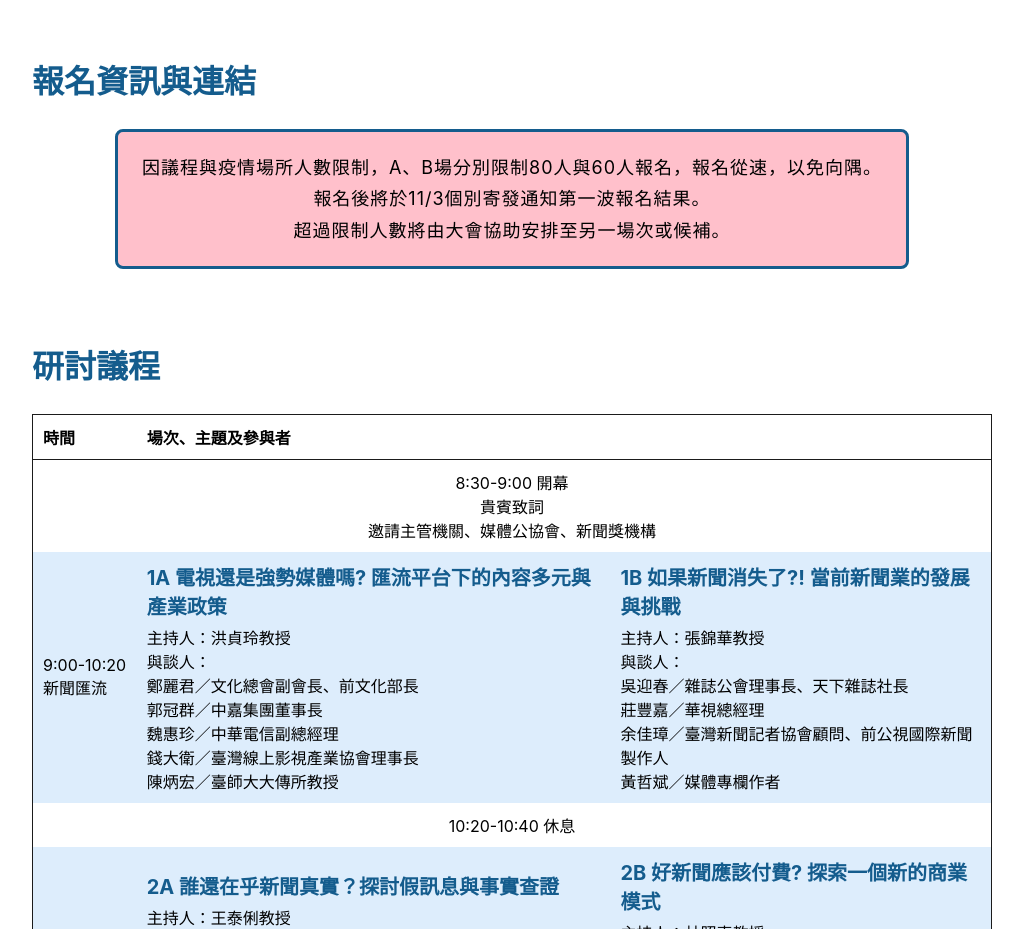
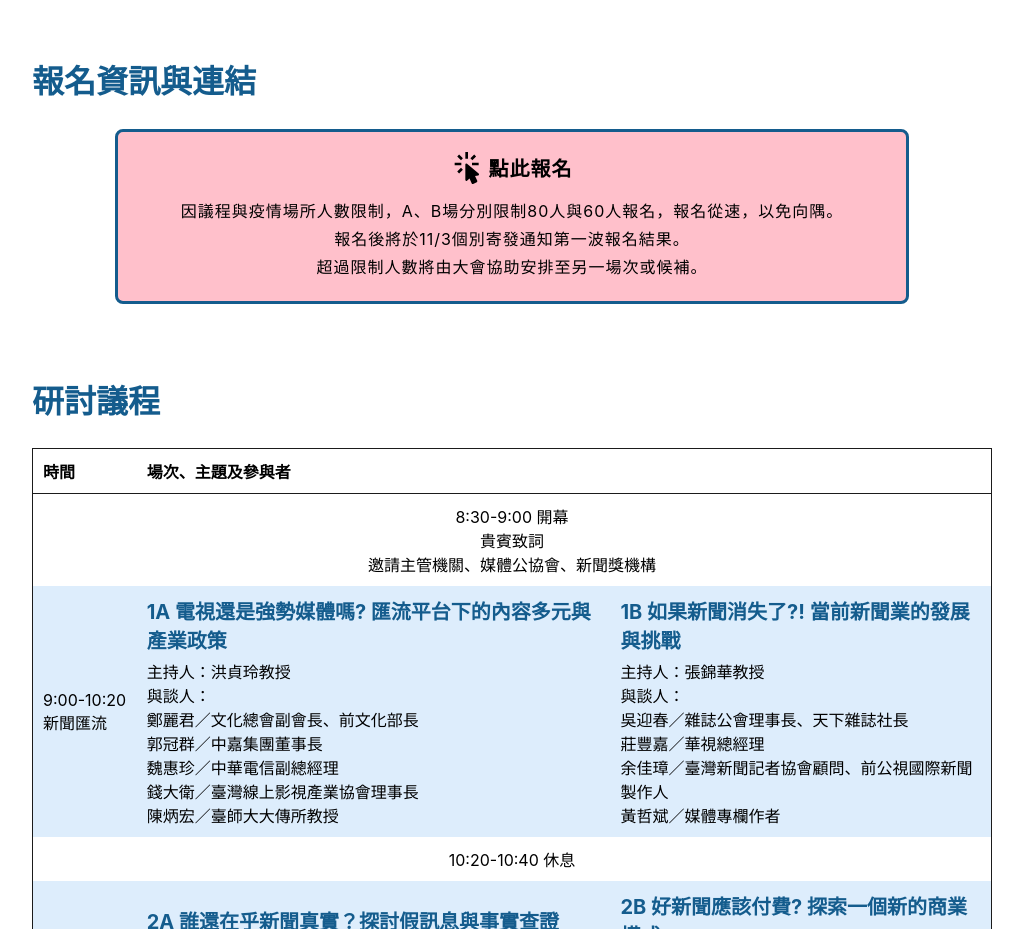
Before and after one commit to ntujour/forum30, a React (Create React App) app: page / in a window 1280 px wide. Shown: the part 1400-2329 px from the top of the page, without its empty margins (128-1151 px from the left). Built offline with nearby package versions, Linux system fonts and the light colour scheme.

Commit message:
fix: revise signup reminder style

```diff
--- a/src/App.css
+++ b/src/App.css
@@ -36,7 +36,7 @@ a {
   width: 80%;
   margin: 0 auto;
   background-color: pink;
-  font-size: 18px;
+  font-size: 16px;
   min-height: 50px;
   border: 3px solid #145c8d;
   border-radius: 8px;
@@ -47,7 +47,6 @@ a {
   transition: all 0.5s ease;
 }
 
-
 .signup-reminder p {
   padding: 0;
   margin: 0;
@@ -55,6 +54,17 @@ a {
 
 .signup-reminder:hover {
   background-color: hotpink;
+}
+
+p.signup-notice {
+  font-size: 20px;
+  font-weight: bold;
+  margin-bottom: 10px;
+}
+
+.signup-notice img {
+  vertical-align:top;
+  margin-right: 5px;
 }
 
 .lecture-intro {
--- a/src/App.jsx
+++ b/src/App.jsx
@@ -6,6 +6,8 @@ import Speaker from './components/Speaker';
 import Agenda from './components/Agenda';
 
 import { lecture } from './models/lecture';
+
+import clickIcon from './images/MdiCursorDefaultClick.svg';
 
 import './App.css';
 
@@ -25,6 +27,10 @@ const App = () => {
               target='_blank'
               rel='noreferrer'
             >
+              <p className='signup-notice'>
+                <img src={clickIcon} alt='' />
+                點此報名
+              </p>
               <p>
                 因議程與疫情場所人數限制，A、B場分別限制80人與60人報名，報名從速，以免向隅。
               </p>
```
Also changed, not shown: src/images/MdiCursorDefaultClick.svg (added).
